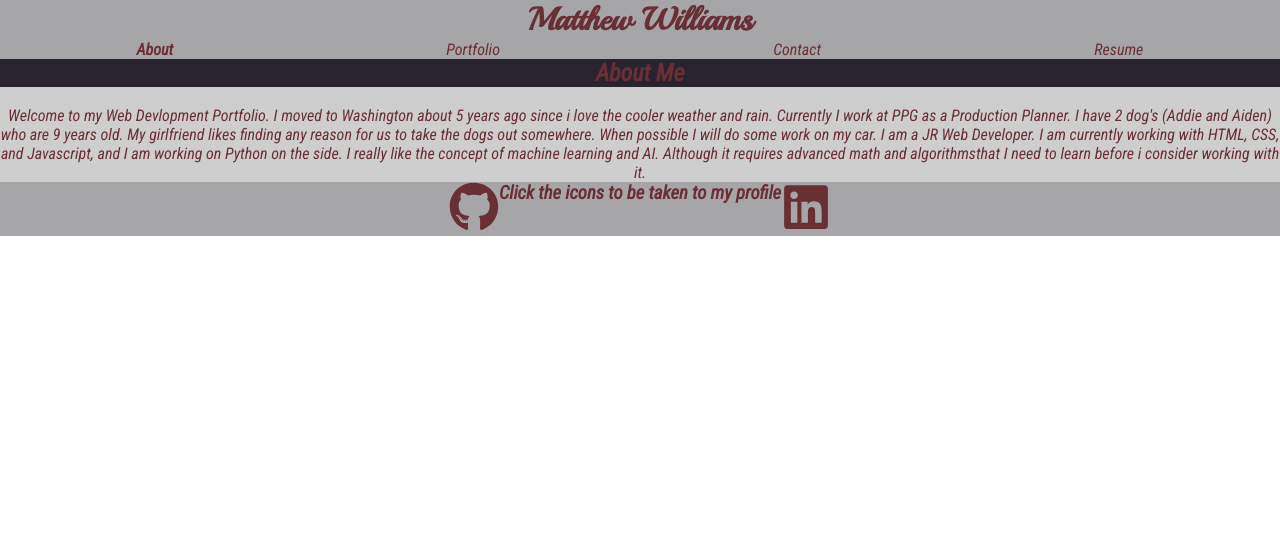
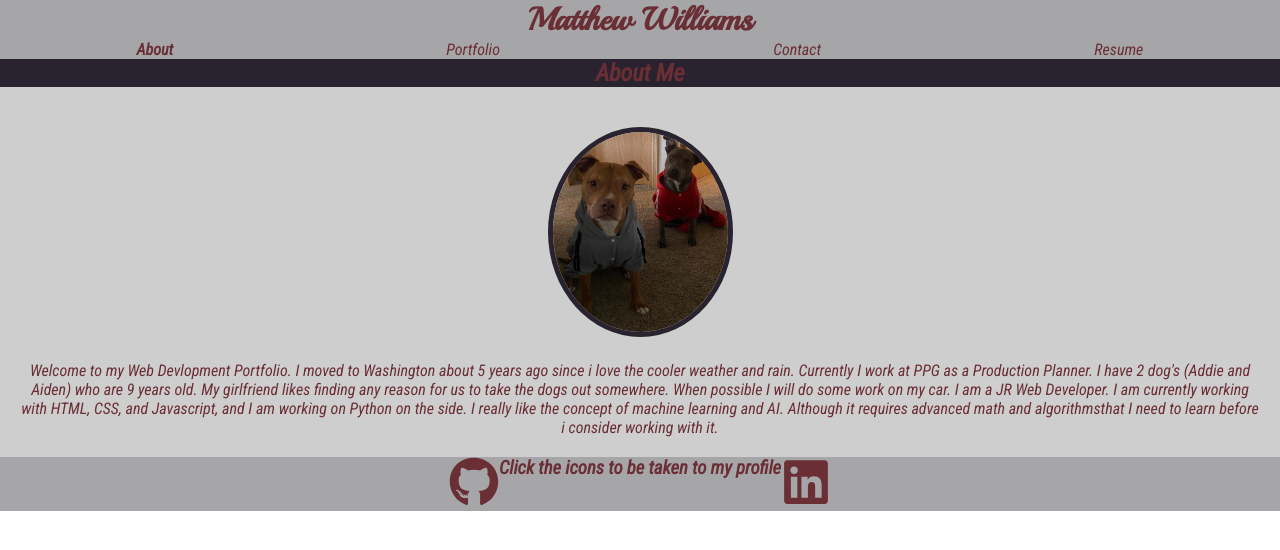
Before and after one commit to matwll/matthew-williams-portfolio, a React (Create React App) app: page / in a window 1280 px wide. Shown: the top 550 px of the page. Built offline with nearby package versions, Linux system fonts and the light colour scheme.

Commit message:
added picture and some logic to the form for required fields

```diff
--- a/src/App.css
+++ b/src/App.css
@@ -87,3 +87,10 @@ figcaption {
 .active {
   font-weight: bold;
 }
+#self-picture {
+  height: 200px;
+  width: 175px;
+  margin: 20px;
+  border: 5px solid  #28232F;
+  border-radius: 50%;
+}
--- a/src/components/pages/About.js
+++ b/src/components/pages/About.js
@@ -4,10 +4,10 @@ export default function About() {
   return (
     <div>
       <h2>About Me</h2>
-      <p style={{backgroundColor: '#CECECE', fontSize: '16px', textAlign: "center"}}>
-      <br></br>
+      <p style={{backgroundColor: '#CECECE', fontSize: '16px', textAlign: "center", padding: '20px'}}>
         {/*about me text here*/}
-        <img src=""></img>
+        <img src="images/doggos.jpg" id="self-picture"></img>
+        <br></br>
           Welcome to my Web Devlopment Portfolio. I moved to Washington about 5
           years ago since i love the cooler weather and rain. Currently I work
           at PPG as a Production Planner. I have 2 dog's (Addie and Aiden) who
--- a/src/components/pages/Contact.js
+++ b/src/components/pages/Contact.js
@@ -1,10 +1,11 @@
 import React, { useState } from "react";
-// import { validateEmail } from "../utils/validate";
+import { validateEmail } from "../utils/validate";
 
 export default function Contact() {
   const [name, setName] = useState("");
   const [email, setEmail] = useState("");
   const [message, setMessage] = useState("");
+  const [errorMessage, setErrorMessage] = useState('');
 
   const handleInputChange = (e) => {
     // Getting the value and name of the input which triggered the change
@@ -22,6 +23,21 @@ export default function Contact() {
     }
   };
 
+  const handleFormSubmit = (e) => {
+    // Preventing the default behavior of the form submit (which is to refresh the page)
+    e.preventDefault();
+
+    if (name || email || message === ''){
+      setErrorMessage('This field is required')
+    }else if (!validateEmail(email)){
+      setErrorMessage('Not a valid email');
+    }
+
+    setName('');
+    setEmail('');
+    setMessage('');
+  };
+
   return (
     <div>
       <h2>Contact</h2>
@@ -33,6 +49,7 @@ export default function Contact() {
           onChange={handleInputChange}
           type="text"
           placeholder="Name"
+          required
         />
         <input
           value={email}
@@ -40,6 +57,7 @@ export default function Contact() {
           onChange={handleInputChange}
           type="email"
           placeholder="Email"
+          required
         />
         <input
           value={message}
@@ -47,8 +65,15 @@ export default function Contact() {
           onChange={handleInputChange}
           type="text"
           placeholder="Message"
+          required
         />
+        <button type="button" onClick={handleFormSubmit}>Submit</button>
       </form>
+      {errorMessage && (
+        <div>
+          <p className="error-text">{errorMessage}</p>
+        </div>
+      )}
     </div>
   );
 }
```
Also changed, not shown: public/images/doggos.jpg (added).
